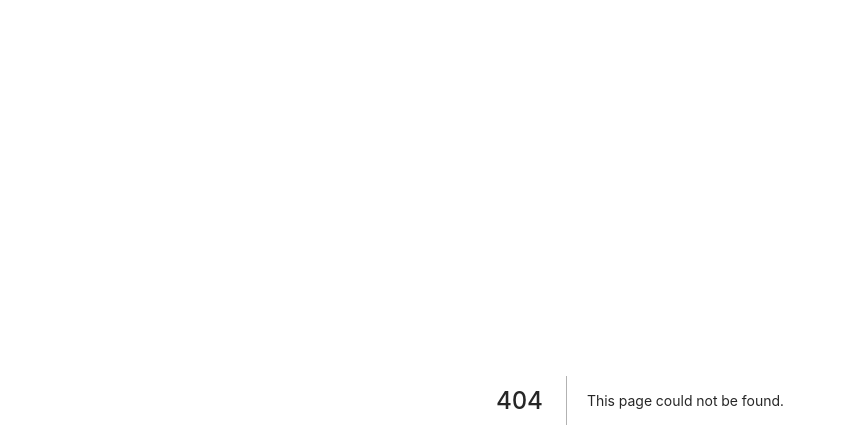
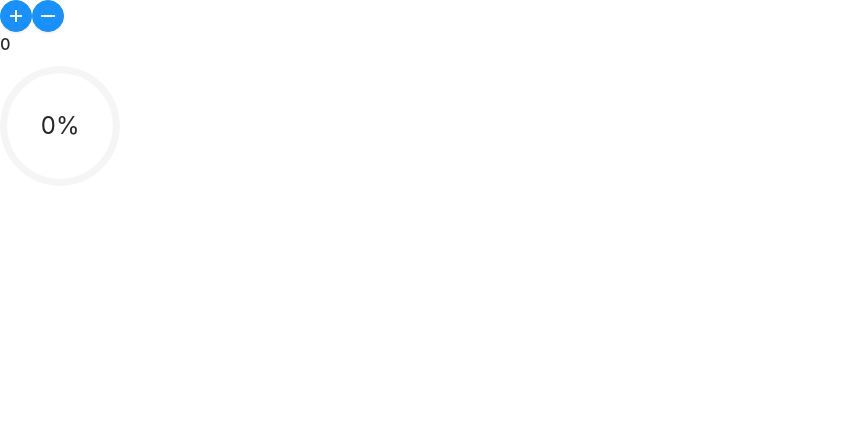
Before and after one commit to nanareyes/next-antd-ts-starter, a Next.js app: page /mentoring/session01/state in a window 1280 px wide. Before the commit this address had no page. Shown: the top 448 px of the page, without its empty margins (0-846 px from the left). Built offline with nearby package versions, Linux system fonts and the light colour scheme.

Commit message:
first session

```diff
--- /dev/null
+++ b/pages/mentoring/session01/state.tsx
@@ -0,0 +1,40 @@
+import React, { useState } from "react";
+import { Button, Progress } from "antd";
+import { PlusOutlined, MinusOutlined } from "@ant-design/icons";
+
+const StatePage: React.FC = () => {
+  const [count, setCount] = useState(0);
+
+  return (
+    <>
+      <Button
+        type="primary"
+        shape="circle"
+        icon={<PlusOutlined />}
+        onClick={() => {
+          setCount(count + 1);
+        }}
+      />
+      <Button
+        type="primary"
+        shape="circle"
+        icon={<MinusOutlined />}
+        onClick={() => {
+          setCount(count - 1);
+        }}
+      />
+      <h3>{count}</h3>
+      <Progress type="circle" percent={count * 10} />
+    </>
+  );
+};
+
+/**
+ *
+ * Tareas:
+ *
+ * 1. El valor del contador nunca puede ser menor a cero
+ * 2. El valor del contador nunca puede ser mayor a diez
+ *
+ */
+export default StatePage;
```
Also changed, not shown: pages/mentoring/session01/index.tsx (added, +8 -0 lines).
